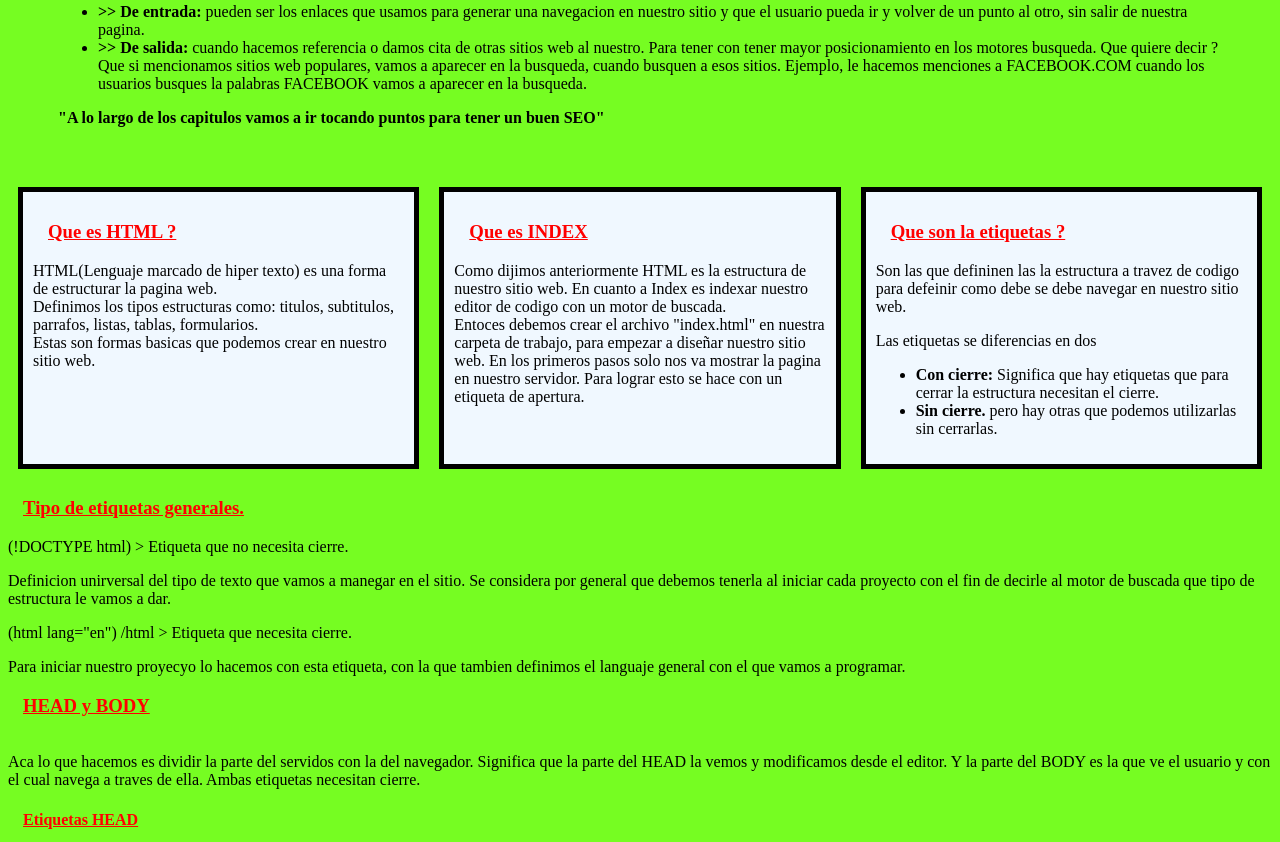
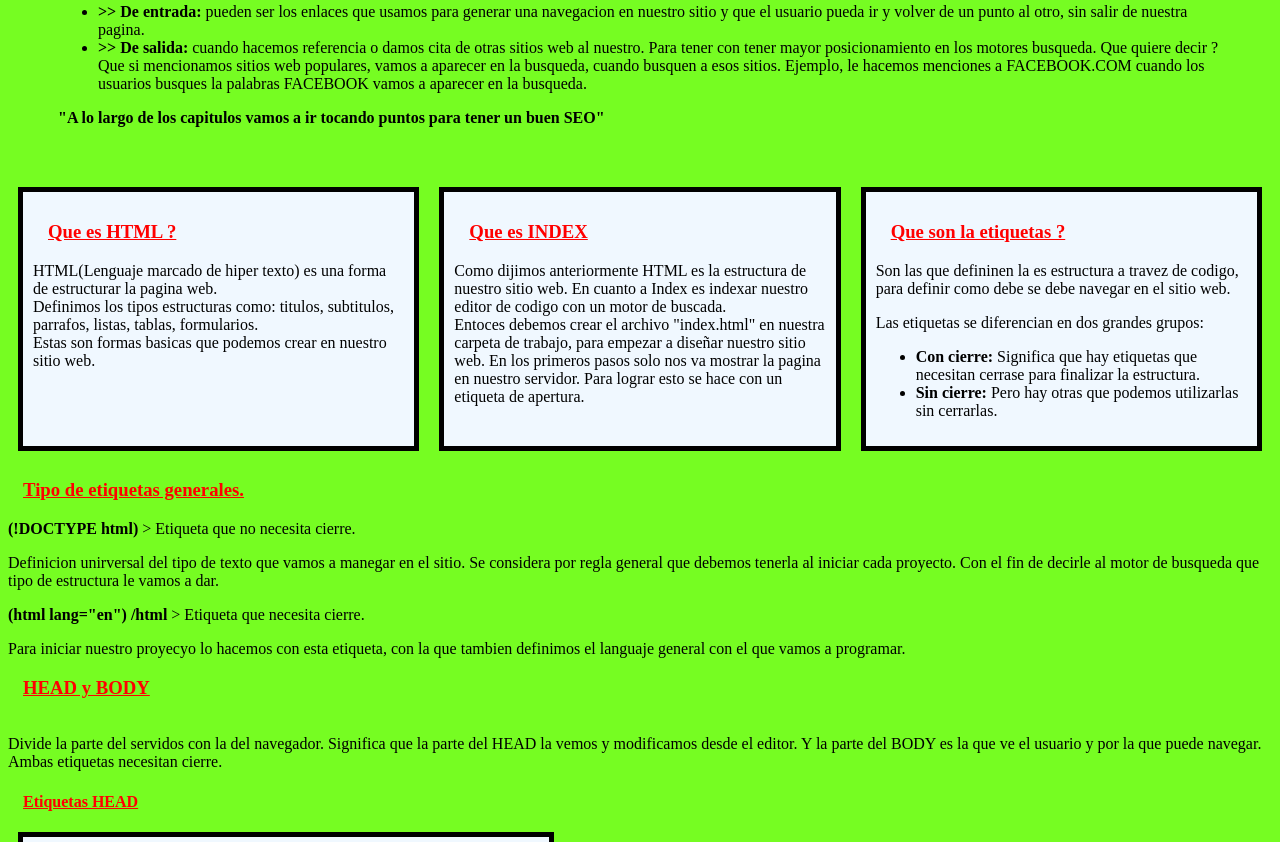
Before and after one commit to CristianNessi/Html-Junior, a plain HTML site: page Teoria/Capitulo-1.html in a window 1280 px wide. Shown: the part 423-1265 px from the top of the page. Drawn offline with Linux system fonts and the light colour scheme.

Commit message:
Update Capitulo-1.html

```diff
--- a/Teoria/Capitulo-1.html
+++ b/Teoria/Capitulo-1.html
@@ -117,37 +117,35 @@
       <div class="parte">
         <h3><u>Que son la etiquetas ?</u></h3>
         <p>
-          Son las que defininen las la estructura a travez de codigo para
-          defeinir como debe se debe navegar en nuestro sitio web.
+          Son las que defininen la es estructura a travez de codigo, para
+          definir como debe se debe navegar en el sitio web.
         </p>
-        Las etiquetas se diferencias en dos
+        Las etiquetas se diferencian en dos grandes grupos:
         <ul>
           <li>
-            <b>Con cierre:</b> Significa que hay etiquetas que para cerrar la
-            estructura necesitan el cierre.
+            <b>Con cierre:</b> Significa que hay etiquetas que necesitan cerrase para finalizar la estructura.
           </li>
           <li>
-            <b>Sin cierre.</b> pero hay otras que podemos utilizarlas sin
+            <b>Sin cierre:</b> Pero hay otras que podemos utilizarlas sin
             cerrarlas.
           </li>
         </ul>
       </div>
     </div>
     <h3><u>Tipo de etiquetas generales.</u></h3>
-    <p>(!DOCTYPE html) > Etiqueta que no necesita cierre.</p>
+    <p><b>(!DOCTYPE html)</b> > Etiqueta que no necesita cierre.</p>
     Definicion unirversal del tipo de texto que vamos a manegar en el sitio. Se
-    considera por general que debemos tenerla al iniciar cada proyecto con el
-    fin de decirle al motor de buscada que tipo de estructura le vamos a dar.
+    considera por regla general que debemos tenerla al iniciar cada proyecto. Con el
+    fin de decirle al motor de busqueda que tipo de estructura le vamos a dar.
     <br />
-    <p>(html lang="en") /html > Etiqueta que necesita cierre.</p>
+    <p><b>(html lang="en") /html</b> > Etiqueta que necesita cierre.</p>
     Para iniciar nuestro proyecyo lo hacemos con esta etiqueta, con la que
     tambien definimos el languaje general con el que vamos a programar. <br />
     <h3><u>HEAD y BODY</u></h3>
     <br />
-    Aca lo que hacemos es dividir la parte del servidos con la del navegador.
+    Divide la parte del servidos con la del navegador.
     Significa que la parte del HEAD la vemos y modificamos desde el editor. Y la
-    parte del BODY es la que ve el usuario y con el cual navega a traves de
-    ella. Ambas etiquetas necesitan cierre. <br />
+    parte del BODY es la que ve el usuario y por la que puede navegar. Ambas etiquetas necesitan cierre. <br />
     <div class="cierre">
       <h4><u>Etiquetas HEAD</u></h4>
       <div class="final">
```
